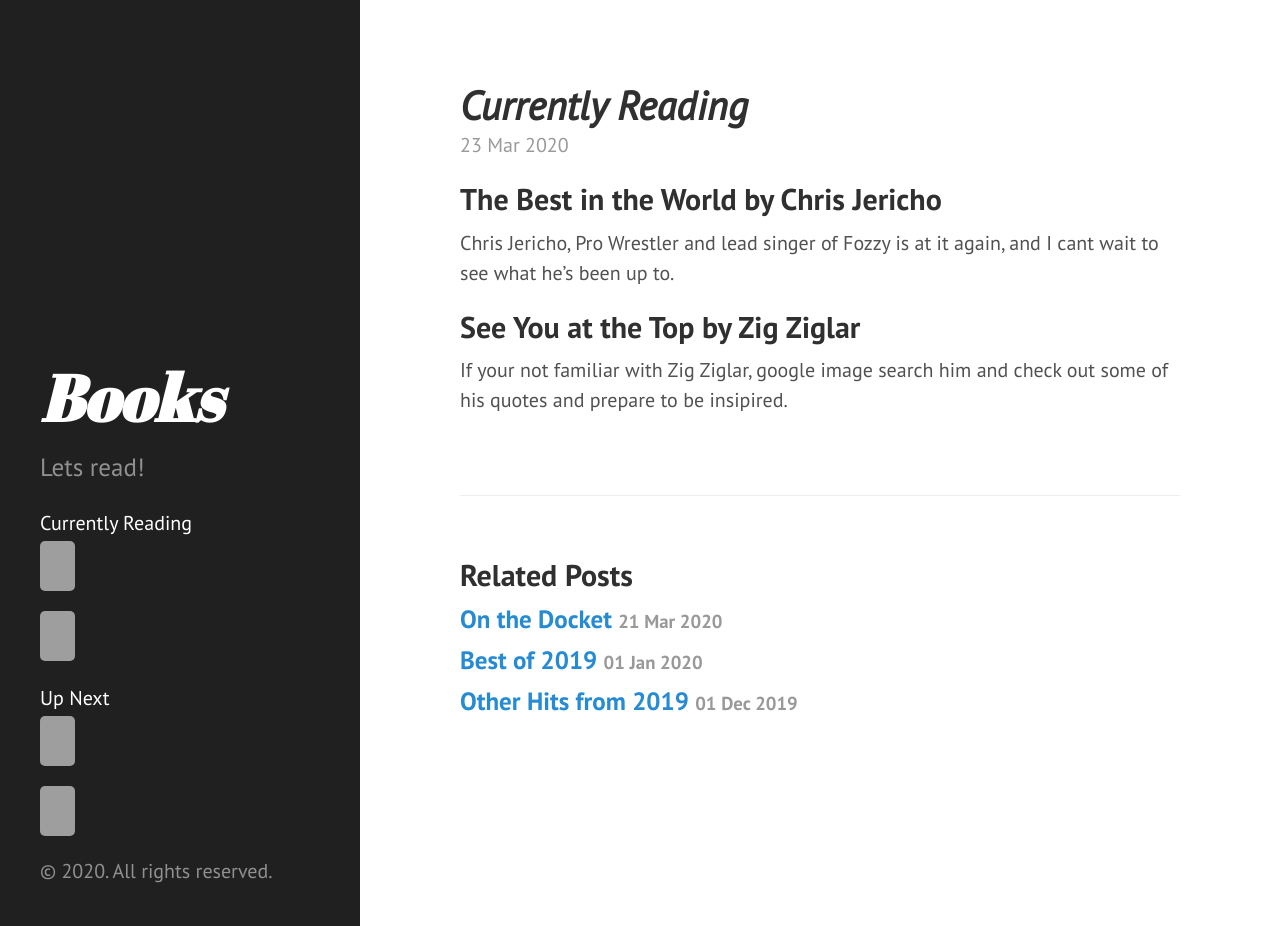
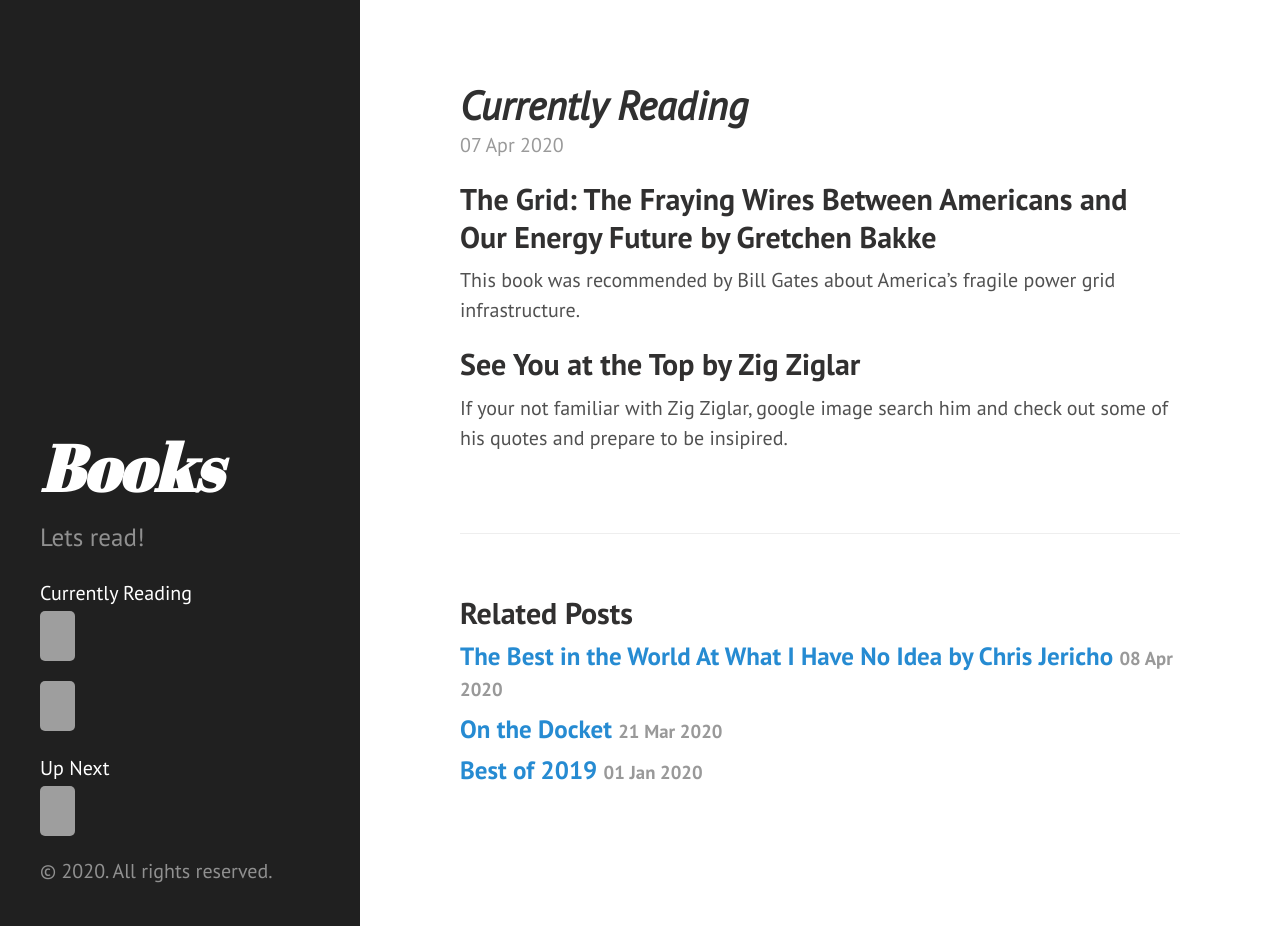
Before and after one commit to Kenstogram/Kenstogram.github.io, a Jekyll site: the page built from _posts/2020-04-07-currentlyreading.md, in a window 1280 px wide and 926 px high. Built offline with Jekyll 4.4.1, drawn with Linux system fonts in a browser that asks for light colours; grey boxes are pictures that could not be loaded.

Commit message:
04-20-update

```diff
--- a/_config.yml
+++ b/_config.yml
@@ -19,7 +19,7 @@
 #  name:           'Kenstogram'
 #  url:            https://github.com/Kenstogram/
 
-paginate:         3
+paginate:         4
 
 #github:
 #  repo:           https://github.com/Kenstogram/Kenstogram.github.io
--- a/_includes/sidebar.html
+++ b/_includes/sidebar.html
@@ -12,15 +12,12 @@
     <nav class="sidebar-nav">
       <a class="sidebar-nav-item" href="{{ "/" | relative_url }}">Currently Reading</a>
       <div class="sidebar-nav-image">
-      <img src="https://images-na.ssl-images-amazon.com/images/I/51buuuL1LjL._SX331_BO1,204,203,200_.jpg" width="35" height="50">
-      </div>
+        <img src="https://images-na.ssl-images-amazon.com/images/I/51XLPEBpwxL.jpg" width="35" height="50">
+    </div>
       <div class="sidebar-nav-image">
         <img src="https://images-na.ssl-images-amazon.com/images/I/415CrbDNlHL._SX315_BO1,204,203,200_.jpg" width="35" height="50">
     </div>
       <a class="sidebar-nav-item" href="{{ "/" | relative_url }}">Up Next</a>
-      <div class="sidebar-nav-image">
-          <img src="https://images-na.ssl-images-amazon.com/images/I/51XLPEBpwxL.jpg" width="35" height="50">
-      </div>
       <div class="sidebar-nav-image">
           <img src="https://images-na.ssl-images-amazon.com/images/I/51jmoA-oa6L._SX331_BO1,204,203,200_.jpg" width="35" height="50">
       </div>
--- a/_posts/2020-03-23-currentlyreading.md
+++ b/_posts/2020-04-07-currentlyreading.md
@@ -3,9 +3,9 @@
 title: Currently Reading
 ---
 
-## The Best in the World by Chris Jericho
+## The Grid: The Fraying Wires Between Americans and Our Energy Future by Gretchen Bakke
 
-Chris Jericho, Pro Wrestler and lead singer of Fozzy is at it again, and I cant wait to see what he's been up to.
+This book was recommended by Bill Gates about America's fragile power grid infrastructure.
 
 ## See You at the Top by Zig Ziglar
 
```
Also changed, not shown: _posts/2020-03-21-onthedocket.md (+0 -4 lines), _posts/2020-04-08-BestintheWorld.md (added, +8 -0 lines).
